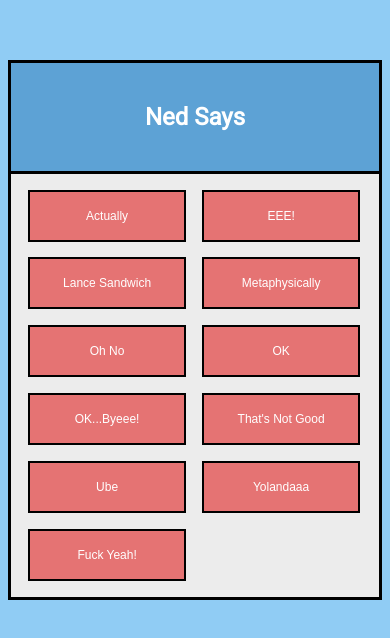
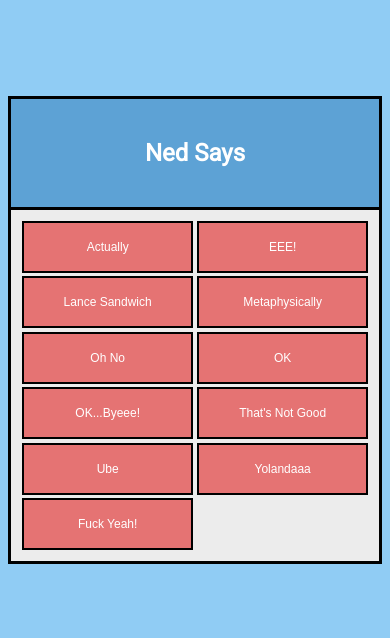
Before and after one commit to kennynham/ResumeWebsite, a plain HTML site: page index.html in a window 390 px wide. Shown: the part 130-768 px from the top of the page. Drawn offline with Linux system fonts and the light colour scheme.

Commit message:
Slight padding change

```diff
--- a/styles.css
+++ b/styles.css
@@ -74,13 +74,13 @@ body {
   }
 
   .buttons-section {
-    padding: 0 0 4.5% 4.5%;
+    padding: 2% 2% 3% 3%;
   }
 
   .sb-button {
-    width: 45%;
-    margin-top: 4.5%;
-    margin-right: 4.5%;
+    width: 49%;
+    margin-top: 1%;
+    margin-right: 1%;
     font-size: 75%;
   }
 }
```
